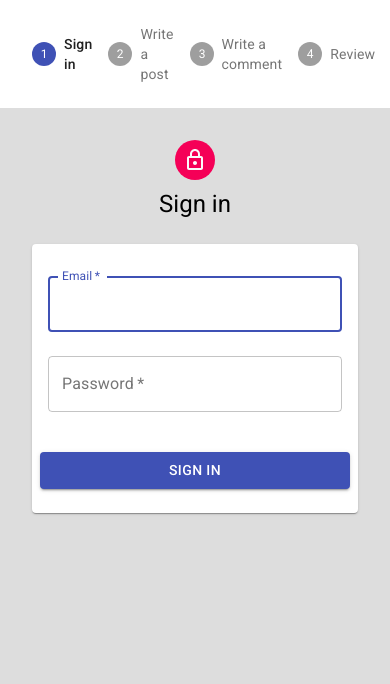
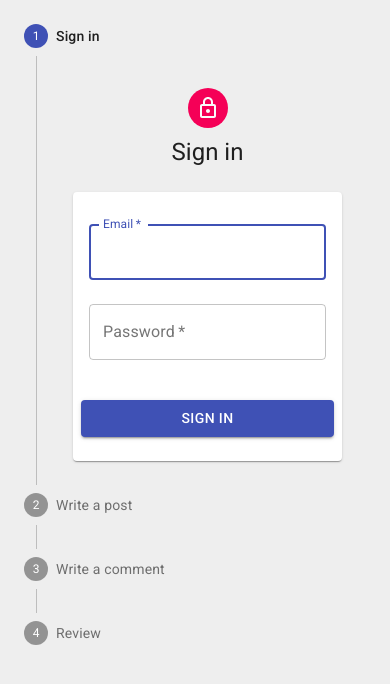
Before and after one commit to oksspo/react-redux-saga-app, a React app: page / in a window 390 px wide. Shown: the top 684 px of the page. Built offline with nearby package versions, Linux system fonts and the light colour scheme.

Commit message:
Changed stepper for small screens

```diff
--- a/src/App.css
+++ b/src/App.css
@@ -5,6 +5,7 @@ body,
   height: 100%;
 }
 
-.App {
-  background: #dddddd;
+.App,
+.MuiPaper-root.MuiStepper-vertical {
+  background: #eeeeee;
 }
--- a/src/App.js
+++ b/src/App.js
@@ -9,26 +9,34 @@ import {getSteps, getActiveStep} from './utils';
 import './App.css';
 import Container from "@material-ui/core/Container";
 import Box from "@material-ui/core/Box";
+import StepContent from "@material-ui/core/StepContent";
+import useMediaQuery from "@material-ui/core/useMediaQuery";
 
 function App(props) {
 	const steps = getSteps();
+	const matches = useMediaQuery('(max-width:425px)');
+
 	return (
 		<Box component="main" className="App">
 			<AppBar position="static" elevation={0}>
-				<Stepper activeStep={props.activeStep}>
+				<Stepper activeStep={props.activeStep} orientation={matches ? 'vertical' : 'horizontal'}>
 					{steps.map((label) => {
 						return (
 							<Step key={label}>
 								<StepLabel>{label}</StepLabel>
+
+								{matches && (<StepContent>
+									{props.children}
+								</StepContent>)}
 							</Step>
 						);
 					})}
 				</Stepper>
 			</AppBar>
 
-			<Container maxWidth="sm">
+			{!matches && <Container maxWidth="sm">
 				{props.children}
-			</Container>
+			</Container>}
 
 			<Confirmation/>
 		</Box>
```
